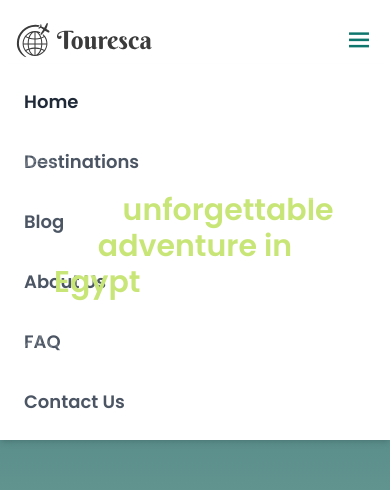
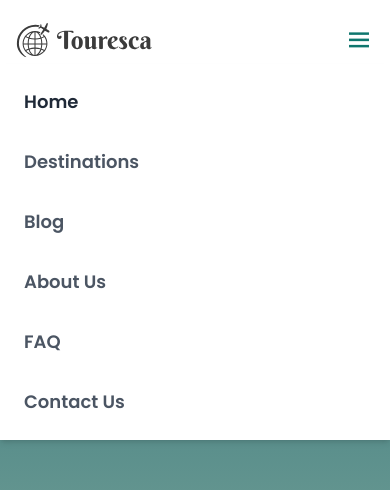
Before and after one commit to momarzouq/Touresca, a React (Vite) app: page / in a window 390 px wide. Both pictures are taken after a click on the icon 359 px from the left and 40 px from the top of the page. Shown: the top 490 px of the page. Built offline with nearby package versions, Linux system fonts and the light colour scheme.

Commit message:
edit z-index in the mobile menu

```diff
--- a/src/components/layout/Navbar.jsx
+++ b/src/components/layout/Navbar.jsx
@@ -73,7 +73,7 @@ const NavLinkComponent = ({ link }) => {
 const MobileNav = ({ links }) => {
   return (
     <>
-      <ul className="absolute top-16 left-0 w-full bg-white shadow-md py-4 space-y-4 font-semibold text-lg text-gray-600">
+      <ul className="absolute z-10 top-16 left-0 w-full bg-white shadow-md py-4 space-y-4 font-semibold text-lg text-gray-600">
         {links.map((link) => (
           <li
             key={link.name}
```
Also changed, not shown: src/components/home/hero/Hero.jsx (+16 -4 lines).
